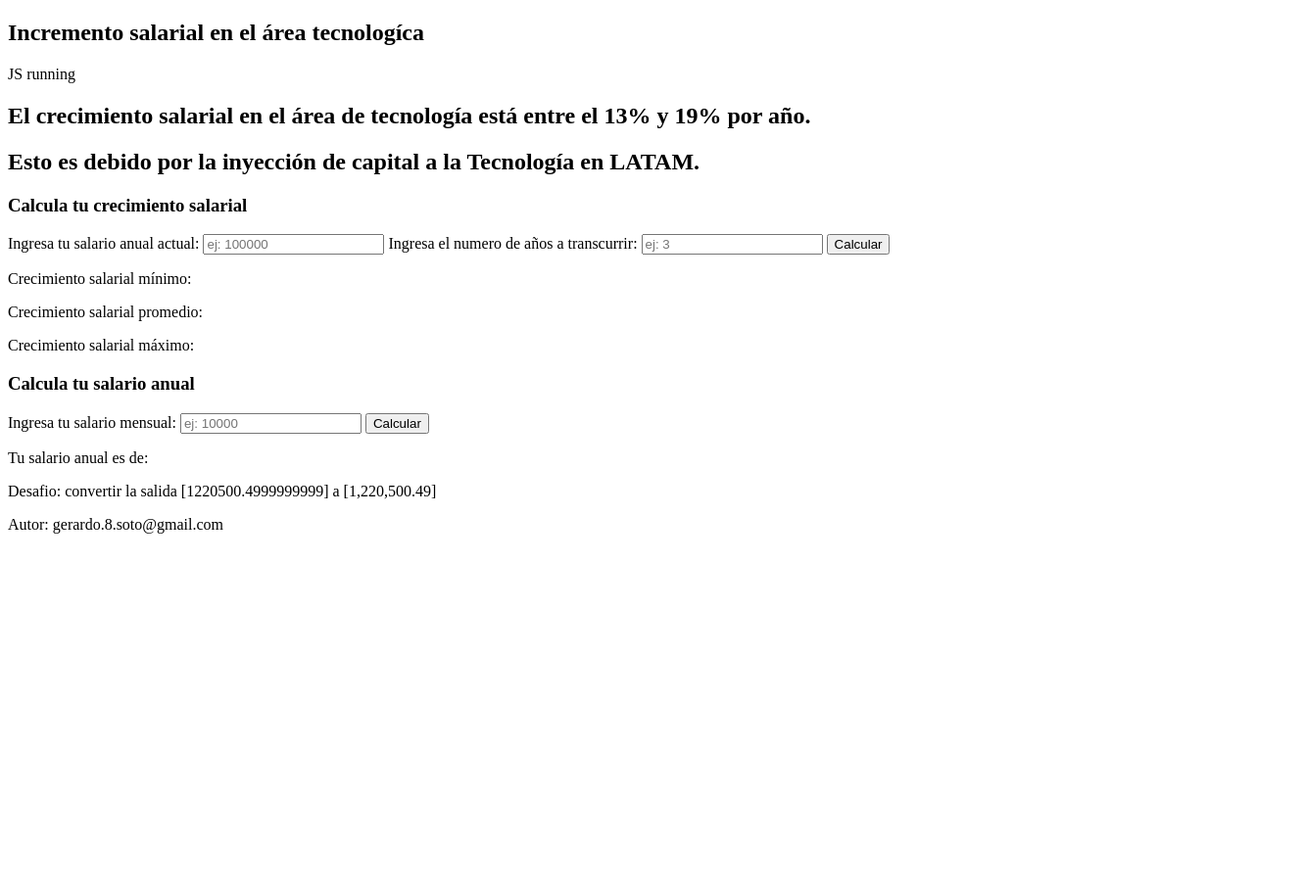
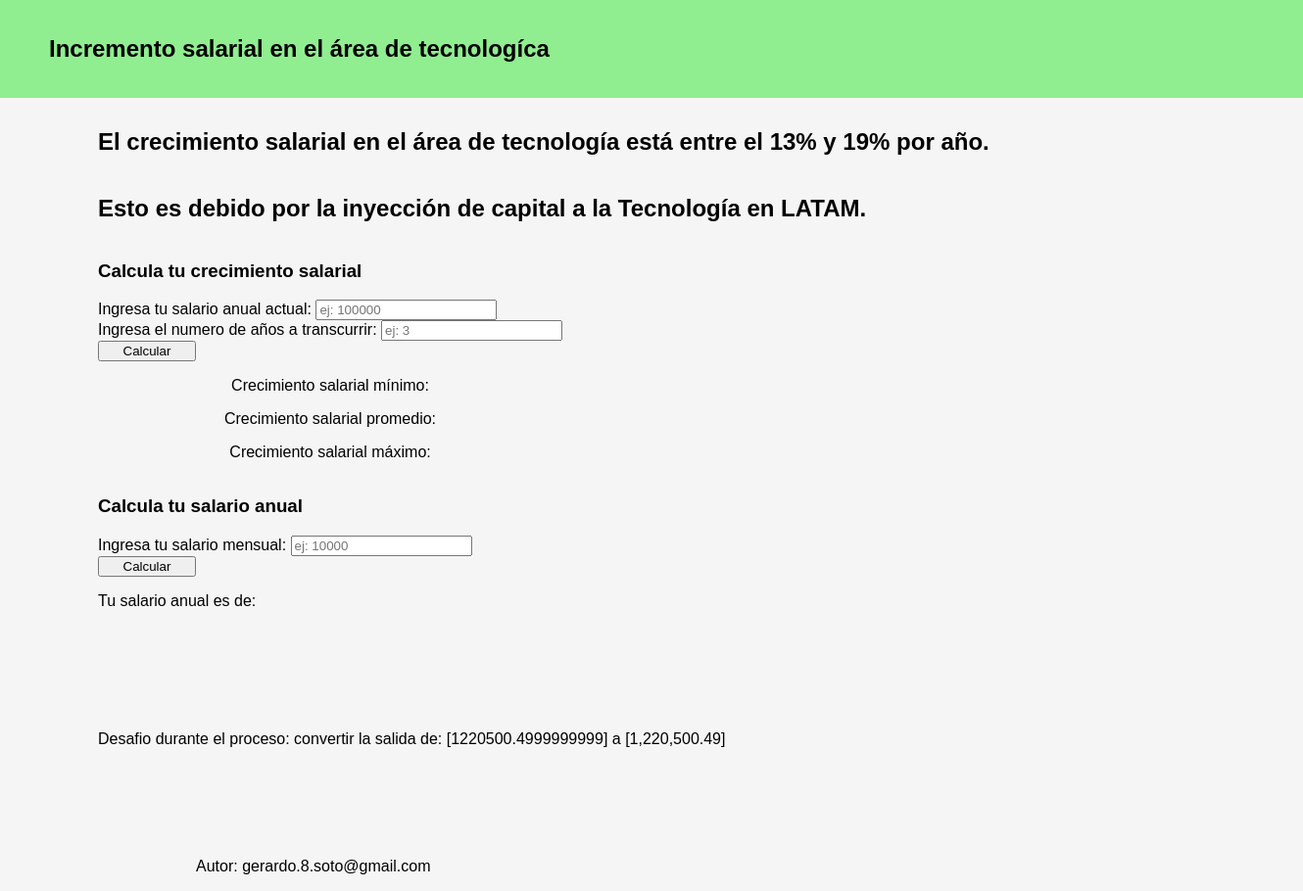
Before and after one commit to Gerardo-Soto/crecimiento-salarial-tech, a plain HTML site: page index.html in a window 1280 px wide. Shown: the whole page at 98% size, 1330 px wide, since content can reach past the window. Before the commit the page ends 800 px from the top, so only its background shows below. Drawn offline with Linux system fonts and the light colour scheme.

Commit message:
Se le dieron unos detalles al texto y se le agrego una capa de estilos.

```diff
--- a/index.html
+++ b/index.html
@@ -4,42 +4,49 @@
     <meta charset="UTF-8">
     <meta http-equiv="X-UA-Compatible" content="IE=edge">
     <meta name="viewport" content="width=device-width, initial-scale=1.0">
+    <link rel="stylesheet" href="style/main.css">
     <title>Crecimiento Salarial</title>
 </head>
 <body>
     <section class="header">
-        <h1>Incremento salarial en el área tecnologíca</h1>
+        <h1>Incremento salarial en el área de tecnologíca</h1>
     </section>
 
     <section class="main">
-        <p id="js"></p>
         <h2>El crecimiento salarial en el área de tecnología está entre el 13% y 19% por año.</h2>
         <h2>Esto es debido por la inyección de capital a la Tecnología en LATAM.</h2>
 
+        <section class="main__crecimiento-salarial">
             <form action="">
                 <h3>Calcula tu crecimiento salarial</h3>
                 <label for="input__salario-anual">Ingresa tu salario anual actual:</label>
-            <input type="number=" id="input__salario-anual" placeholder="ej: 100000">
+                <input type="number" id="input__salario-anual" placeholder="ej: 100000">
+                <br>
                 <label for="input__years">Ingresa el numero de años a transcurrir:</label>
                 <input type="number" id="input__years" placeholder="ej: 3">
+                <br>
                 <button type="button" onclick="onclickCalcularCrecimientoSalarial()">Calcular</button>
             </form>
-
             <p id="salarialMinimo">Crecimiento salarial mínimo: </p>
             <p id="salarialPromedio">Crecimiento salarial promedio: </p>
             <p id="salarialMaximo">Crecimiento salarial máximo: </p>
+        </section>
 
+        <section class="main__salario-anual">
             <form action="">
                 <h3>Calcula tu salario anual</h3>
                 <label for="input__salario-mensual">Ingresa tu salario mensual:</label>
                 <input type="number" id="input__salario-mensual" placeholder="ej: 10000">
+                <br>
                 <button type="button" onclick="onclickCalcularSalarioAnual()">Calcular</button>
                 <p id="returnSalarioAnual">Tu salario anual es de: </p>
             </form>
         </section>
 
-    <section>
-        <p>Desafio: convertir la salida [1220500.4999999999] a [1,220,500.49]</p>
+    </section>
+
+    <section class="plus">
+        <p>Desafio durante el proceso: convertir la salida de: [1220500.4999999999] a [1,220,500.49]</p>
     </section>
     <section class="footer">
         <p>Autor: gerardo.8.soto@gmail.com</p>
--- /dev/null
+++ b/style/main.css
@@ -0,0 +1,80 @@
+body {
+    background-color: whitesmoke;
+    font-family: 'PT Sans', sans-serif;
+    margin: 0;
+}
+
+p {
+    font-family: 'PT Sans', sans-serif;
+}
+
+a {
+    font-family: 'PT Sans', sans-serif;
+}
+
+.header {
+    align-items: center;
+    background-color: lightgreen;
+    display: flex;
+    height: 100px;
+    width: 100%;
+    padding-left: 50px;
+}
+
+
+.main {
+    align-items: flex-start;
+    display: flex;
+    flex-direction: column;
+    height: 150px;
+    justify-content: center;
+    padding-bottom: 30px;
+    padding-left: 100px;
+    padding-top: 200px;
+}
+
+.main__crecimiento-salarial p {
+    display: flex;
+    align-items: center;
+    flex-direction: column;
+}
+
+
+.main button {
+    width: 100px;
+}
+
+.plus {
+    align-items: flex-start;
+    display: flex;
+    flex-direction: column;
+    height: 150px;
+    justify-content: center;
+    padding-bottom: 30px;
+    padding-left: 100px;
+    padding-top: 200px;
+}
+
+.footer ul {
+    align-items: flex-end;
+    display: flex;
+    flex-direction: row;
+    justify-content: space-around;
+    list-style-type: none;
+    height: 100px;
+    width: 100%;
+}
+
+.footer {
+    padding-left: 200px;
+}
+
+.footer a {
+    color: whitesmoke;
+    cursor: pointer;
+    text-decoration: none;
+}
+
+.footer a:hover {
+    text-decoration: underline;
+}
```
Lines whose indentation alone changed are shown as unchanged.
